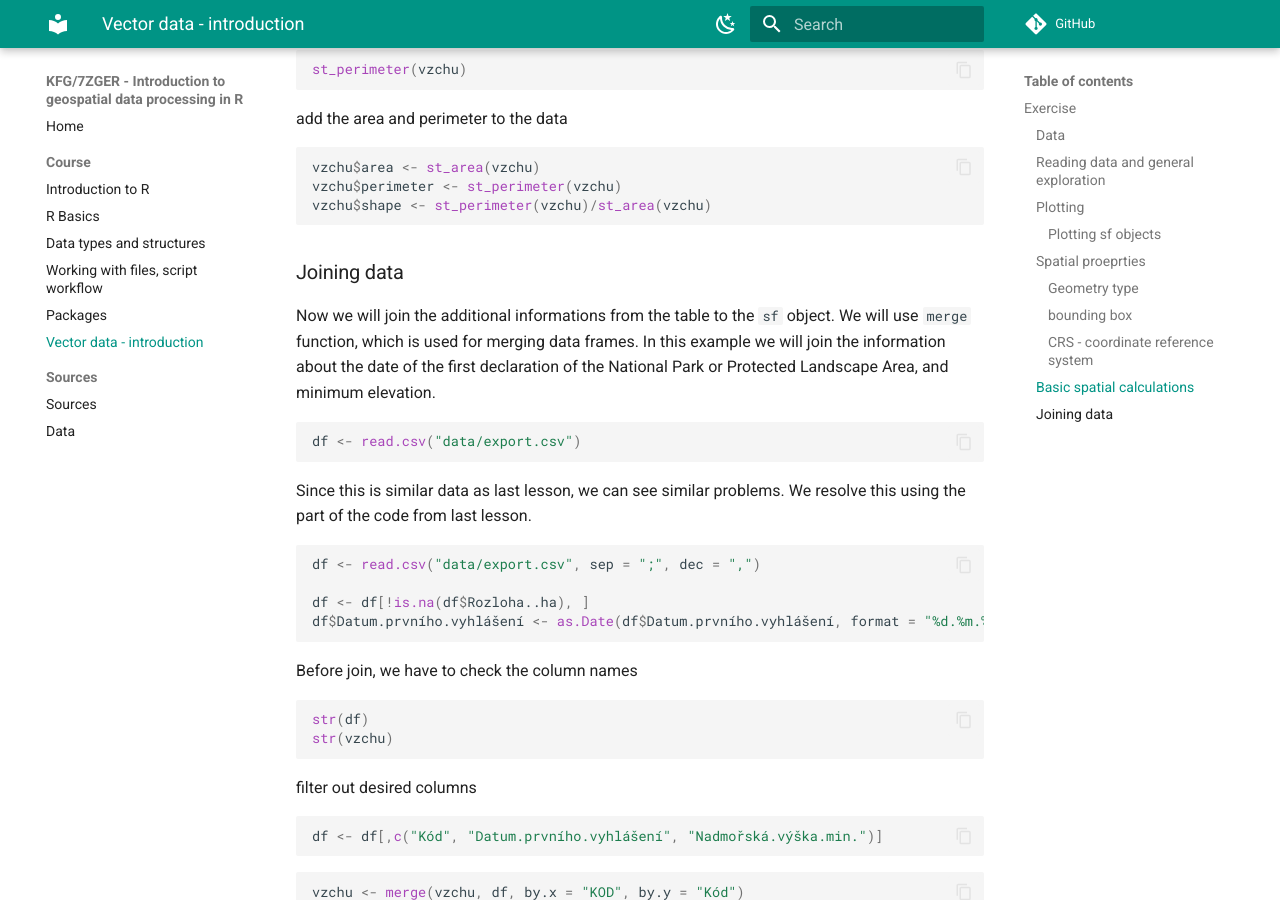
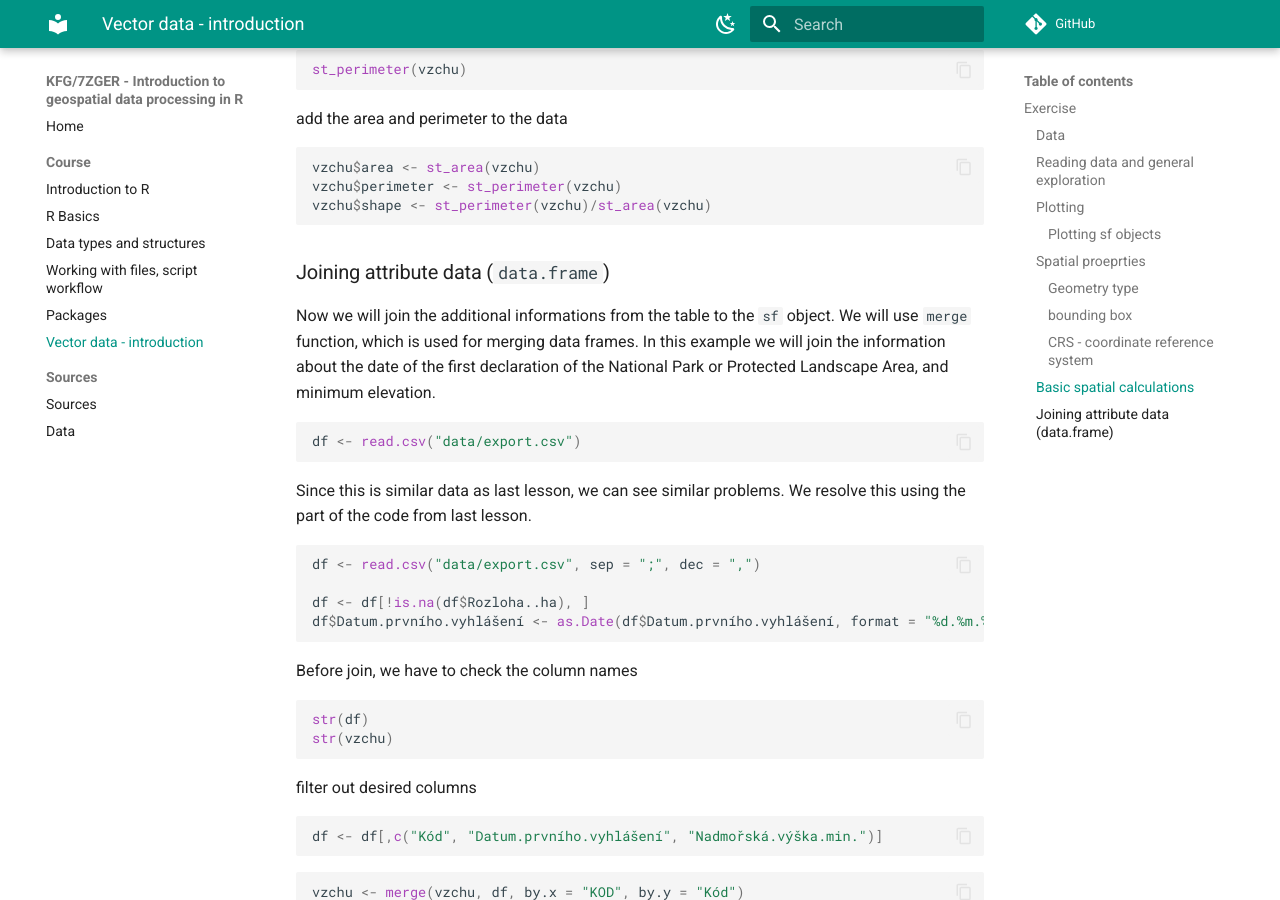
Before and after one commit to kalab-oto/7ZGER, an MkDocs documentation site: the page built from docs/vector_intro.md, in a window 1280 px wide and 900 px high, scrolled down 5605 px. Built offline with MkDocs 1.6.1 and Material for MkDocs 9.7.7, drawn with Linux system fonts in a browser that asks for light colours; comment, search, counter and statistics services are not loaded.

Commit message:
docs: clarify title

````diff
--- a/docs/vector_intro.md
+++ b/docs/vector_intro.md
@@ -280,7 +280,7 @@ vzchu$shape <- st_perimeter(vzchu)/st_area(vzchu)
 
 ```
 
-### Joining data
+### Joining attribute data (`data.frame`)
 
 Now we will join the additional informations from the table to the `sf` object. We will use `merge` function, which is used for merging data frames. In this example we will join the information about the date of the first declaration of the National Park or Protected Landscape Area, and minimum elevation.
 
````
